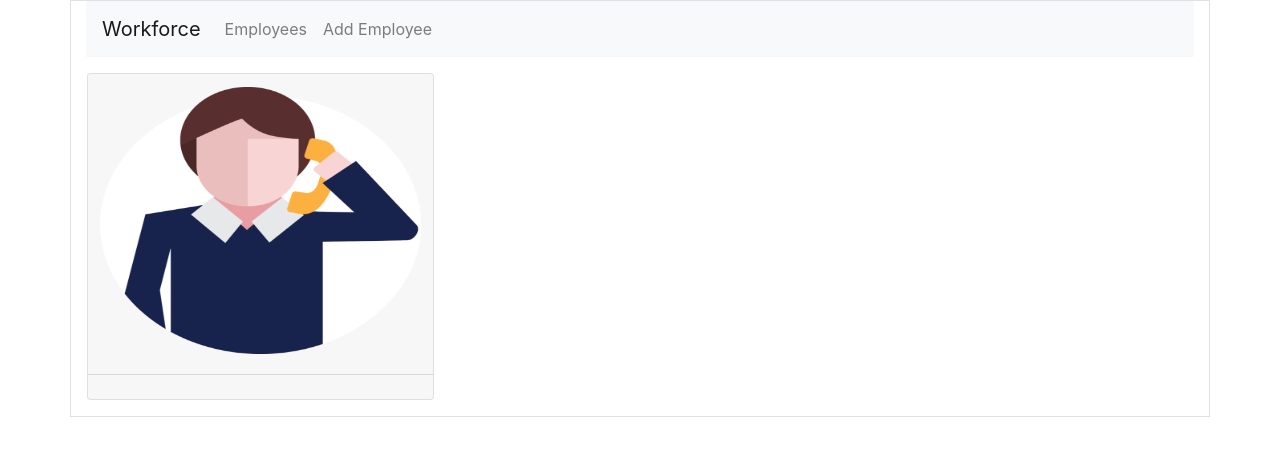
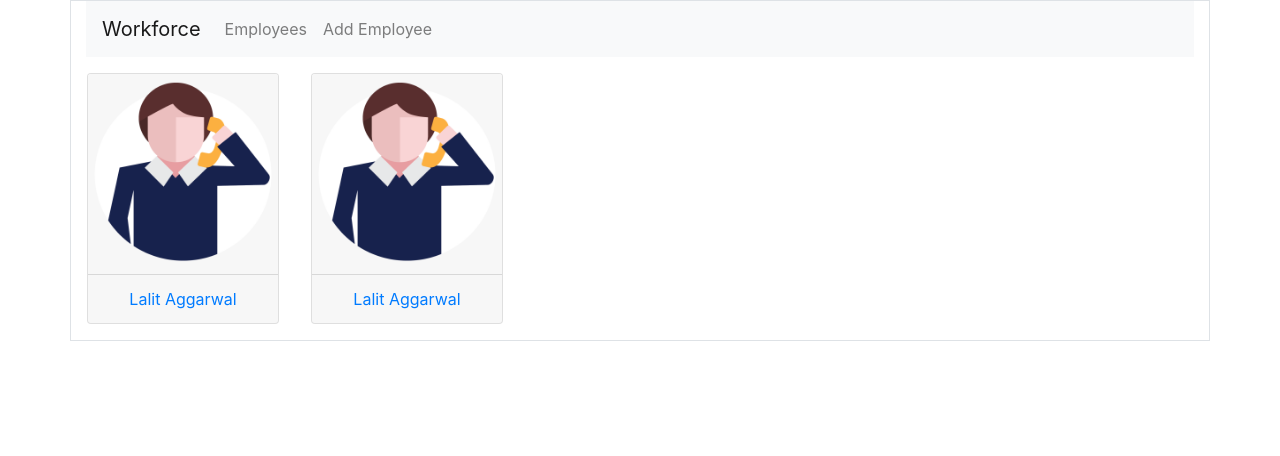
Before and after one commit to harig531/WorkForces, an Angular app: page / in a window 1280 px wide. Shown: the top 456 px of the page. Built offline with nearby package versions, Linux system fonts and the light colour scheme.

Commit message:
added Services For Employee List

```diff
--- a/src/app/modules/employee/components/employee-form/employee-form.component.html
+++ b/src/app/modules/employee/components/employee-form/employee-form.component.html
@@ -12,24 +12,24 @@
 	</div>
 	<div class="col-md-7">
     <div class="form-group">
-      <label for="name">Name</label>
-      <input type="text" class="form-control" name="name" id="name"
-       placeholder="Full Name" required>
+      <label for="first_name">First Name</label>
+      <input type="text" class="form-control" name="first_name" id="name"
+       placeholder="First Name" required>
     </div>
     <div class="form-group">
-      <label for="position">Position</label>
-      <input type="text" class="form-control" name="position" id="position"
-       placeholder="Position">
+      <label for="last_name">Last Name</label>
+      <input type="text" class="form-control" name="last_name" id="position"
+       placeholder="Last Name">
     </div>
     <div class="form-group">
-      <label for="office">Office</label>
-      <input type="text" class="form-control" name="office" id="office"
-       placeholder="Office">
+      <label for="Email">Email Address</label>
+      <input type="text" class="form-control" name="Email" id="Email"
+       placeholder="Email Address">
     </div>
     <div class="form-group">
-      <label asp-for="PhotoPaths">Upload Photo</label>
+      <label for="avatar">Upload Photo</label>
           <div class="custom-file">
-              <input asp-for="PhotoPaths" class="form-control custom-file-input">
+              <input for="avatar" class="form-control custom-file-input">
               <label class="custom-file-label">Choose File...</label>
           </div>
        </div>
--- a/src/app/modules/employee/components/employee-list/employee-list.component.html
+++ b/src/app/modules/employee/components/employee-list/employee-list.component.html
@@ -1,17 +1,13 @@
 <div class="card-deck">
 
-  <!-- @foreach (var File in Model)
-  {
-      var photoPath = "~/Images/" + (File.UploadedPath ?? "eMP.jpg"); -->
-<div class="card m-3" style="min-width: 18rem;max-width:30.5%">
-<!-- <div class="card-header">
-  <h3>Hari</h3>
-</div> -->
+  <ng-container *ngFor='let employee of allEmployees;'>
+<div class="card m-3" style="min-width: 12rem;max-width:10.5%">
+
 <img class="card-img-top imageThumbnail" src="assets/img/noimage.png" asp-append-version="true"/>
-<div class="card-footer ">
-  <!-- <a [routerLink]="['/employeedetails',employee.id]"> {{employee.id}} </a> -->
+<div class="card-footer text-center">
+  <a [routerLink]="['/employeedetails',employee.id]"> {{employee.first_name}}   {{employee.last_name}} </a>
 </div>
 </div>
-  <!-- } -->
+  </ng-container>
 
 </div>
--- a/src/app/modules/employee/components/employee-list/employee-list.component.ts
+++ b/src/app/modules/employee/components/employee-list/employee-list.component.ts
@@ -1,17 +1,28 @@
 import { Component, OnInit } from '@angular/core';
-
+import { EmployeeModel  } from '../../models/Employee'
+import { EmployeeServiceService } from '../../shared/employee-service.service';
+import { Router } from '@angular/router';
 @Component({
   selector: 'app-employee-list',
   templateUrl: './employee-list.component.html',
   styleUrls: ['./employee-list.component.css']
 })
 export class EmployeeListComponent implements OnInit {
+  //_listFilterBy: string;
+  allEmployees?: EmployeeModel[];
+  filteredList?: EmployeeModel[];
+  constructor(private employeeService:EmployeeServiceService, private router: Router) {
 
-  constructor() { }
 
-  ngOnInit(): void {
   }
 
 
+  ngOnInit() {
+
+    this.allEmployees = this.employeeService.listAllEmployees();
+    this.filteredList = this.allEmployees;
+
+  }
+
 
 }
--- a/src/app/modules/employee/shared/employee-service.service.ts
+++ b/src/app/modules/employee/shared/employee-service.service.ts
@@ -1,9 +1,55 @@
 import { Injectable } from '@angular/core';
+// import { FormBuilder, Validators, FormGroup } from '@angular/forms';
+// import { HttpClient } from "@angular/common/http";
+import { EmployeeModel } from '../models/Employee'
+
 
 @Injectable({
   providedIn: 'root'
 })
 export class EmployeeServiceService {
+  allEmployees:EmployeeModel[] = [
+    {
+      "id": 1,
+      "first_name": "Lalit",
+      "last_name": "Aggarwal",
+      "email": "harig531@gmail.com",
+      "avatar": "assets/img/noimage.png"
+    },
+    {
+      "id": 2,
+      "first_name": "Lalit",
+      "last_name": "Aggarwal",
+      "email": "harig531@gmail.com",
+      "avatar": "assets/img/noimage.png"
+    }
+  ];
 
-  constructor() { }
+  listAllEmployees():EmployeeModel[]{
+    return this.allEmployees;
+  }
+
+  addEmployee(employee:EmployeeModel){
+    this.allEmployees.push(employee);
+  }
+
+    // // Update employee details
+    // updateEmployee(employee:EmployeeModel){
+    //   var updateEmployees = this.allEmployees.find(emp => emp.id == employee.id);
+    //   updateEmployees.first_name = employee.first_name;
+    //   updateEmployees.last_name = employee.last_name;
+    //   updateEmployees.email = employee.email;
+    //   updateEmployees.avatar = employee.avatar;
+    // }
+
+
+    deleteEmployee(id:number){
+      this.allEmployees = this.allEmployees.filter(employee => employee.id != id);
+    }
+
+    // // Returns an employee with passed employee id from employee list
+    // getEmployee(id:number):EmployeeModel{
+    //   return this.allEmployees.find(emp => emp.id == id);
+    // }
+
 }
--- a/src/styles.css
+++ b/src/styles.css
@@ -3,7 +3,7 @@
   border-radius: 1;
   }
   .imageThumbnail {
-    height: 300px;
+    height: 200px;
     width:auto;
 }
 
```
Also changed, not shown: src/app/modules/employee/models/Employee.ts (+15 -1 lines), 4 other files (tests, documents, lock files or other folders).
